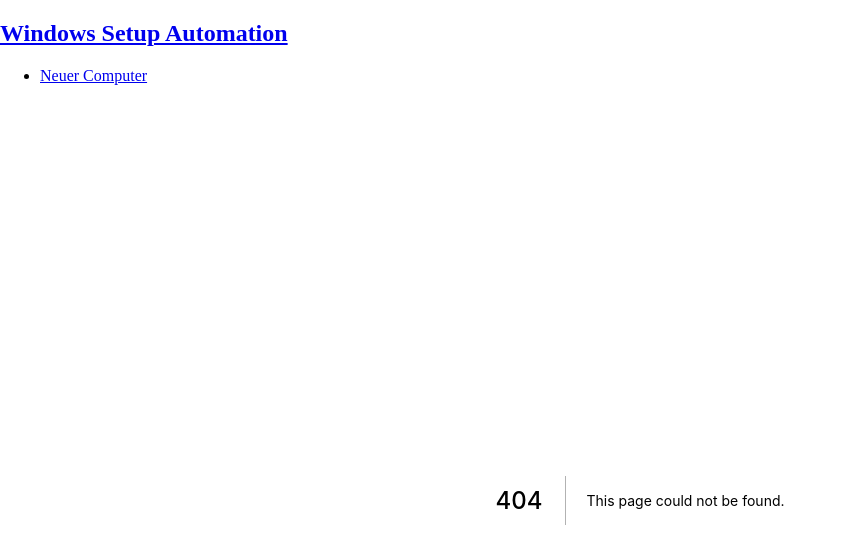
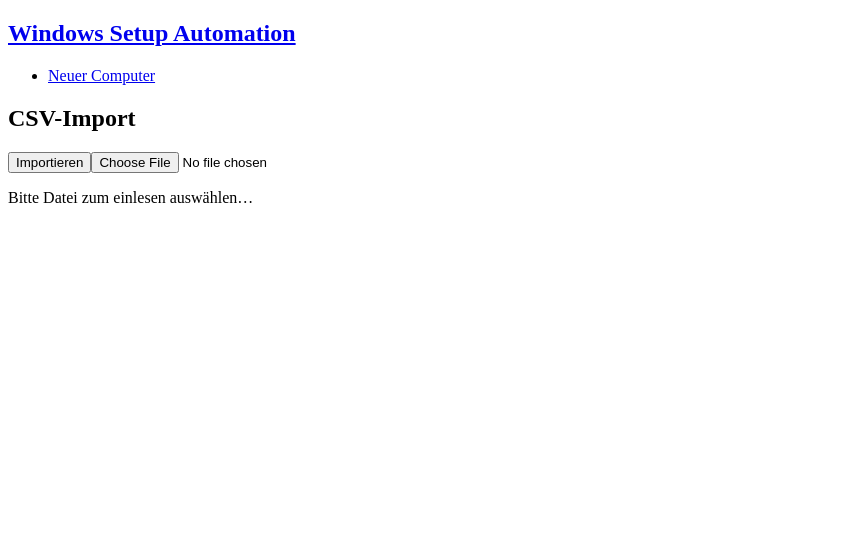
Before and after one commit to scriptman-de/windows-setup-automation, a Next.js app: page /import-csv in a window 1280 px wide. Before the commit this address had no page. Shown: the top 548 px of the page, without its empty margins (0-846 px from the left). Built offline with nearby package versions, Linux system fonts and the light colour scheme.

Commit message:
Daten aus CSV-Datei einlesen

```diff
--- a/package.json
+++ b/package.json
@@ -13,12 +13,14 @@
     "@fortawesome/free-solid-svg-icons": "^5.15.2",
     "@fortawesome/react-fontawesome": "^0.1.14",
     "@prisma/client": "^2.15.0",
+    "@tailwindcss/forms": "^0.2.1",
     "autoprefixer": "^10.2.4",
     "axios": "^0.21.1",
     "cors": "^2.8.5",
     "formik": "^2.2.6",
     "handlebars": "^4.7.6",
     "next": "10.0.5",
+    "papaparse": "^5.3.0",
     "postcss": "^8.2.4",
     "react": "17.0.1",
     "react-dom": "17.0.1",
--- /dev/null
+++ b/pages/import-csv.jsx
@@ -0,0 +1,107 @@
+import React, { useState, Fragment } from "react";
+import PapaParse from "papaparse";
+
+export default function ImportCsv() {
+  const [csvParsed, setCsvParsed] = useState([]);
+  const [loading, setLoading] = useState(false);
+
+  const handleOnFileInputChange = (e) => {
+    const _file = e.target.files;
+    const reader = new FileReader();
+
+    if (0 < _file.length) {
+      setLoading(true);
+      const onError = (e) => {
+        console.log(e);
+      };
+
+      reader.onload = (e) => {
+        let csvData = PapaParse.parse(reader.result, {
+          error: onError,
+          header: true,
+          skipEmptyLines: true,
+        });
+
+        // set imported marker
+        for (let entry in csvData.data) {
+          if (csvData.data.hasOwnProperty(entry)) {
+            csvData.data[entry].imported = false;
+          }
+        }
+
+        csvData.data = csvData.data.filter(
+          (item) => item.SERIALNUMBER !== "" && item.MAC !== ""
+        );
+
+        console.log(csvData);
+
+        setCsvParsed(csvData);
+        setLoading(false);
+      };
+
+      reader.readAsText(_file[0], "UTF-8");
+    }
+  };
+
+  const executeImport = () => {
+    // noop
+  };
+
+  return (
+    <div className="sm:container sm:mx-auto">
+      <h2 className="text-2xl mx-2 p-2 mb-2">CSV-Import</h2>
+      <div>
+        <button
+          className="bg-blue-700 hover:bg-blue-600 p-1 text-white rounded m-1 border border-black-800"
+          onClick={executeImport}
+        >
+          Importieren
+        </button>
+        <input
+          type="file"
+          multiple={false}
+          accept=".csv, text/csv"
+          onChange={handleOnFileInputChange}
+        />
+      </div>
+      <div className="overflow-x-scroll">
+        {!csvParsed.data ? (
+          <p className="text-red-900">
+            Bitte Datei zum einlesen auswählen&hellip;
+          </p>
+        ) : (
+          <table className="table-auto border border-gray-800">
+            <thead>
+              <tr>
+                {csvParsed.meta.fields.map((field) => (
+                  <td key={field} className="border border-gray-800">
+                    {field}
+                  </td>
+                ))}
+                <td>Importiert</td>
+              </tr>
+            </thead>
+            <tbody>
+              {csvParsed.data.map((row) => (
+                <tr key={row.MAC} className="border border-gray-800">
+                  <td className="border border-gray-800">{row.NAME}</td>
+                  <td className="border border-gray-800">{row.MAC}</td>
+                  <td className="border border-gray-800">
+                    {row.BIOSSERIALNUMBER}
+                  </td>
+                  <td className="border border-gray-800">
+                    {row.CMPHERSTELLER}
+                  </td>
+                  <td className="border border-gray-800">{row.CMPMODELL}</td>
+                  <td className="border border-gray-800">
+                    {row.imported ? "JA" : "NEIN"}
+                  </td>
+                </tr>
+              ))}
+            </tbody>
+          </table>
+        )}
+      </div>
+    </div>
+  );
+}
--- a/tailwind.config.js
+++ b/tailwind.config.js
@@ -7,5 +7,7 @@
   variants: {
     extend: {},
   },
-  plugins: [],
+  plugins: [
+    require('@tailwindcss/forms')
+  ],
 }
```
Also changed, not shown: 2 other files (tests, documents, lock files or other folders).
